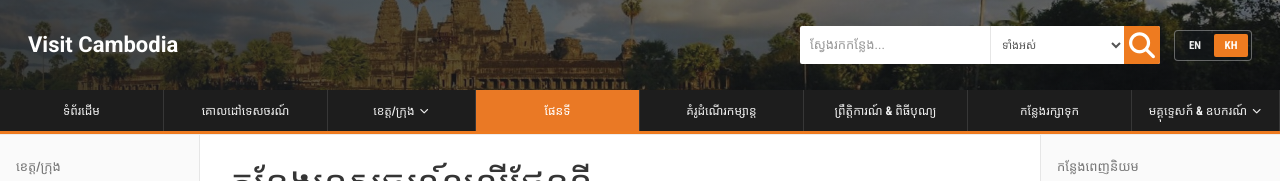
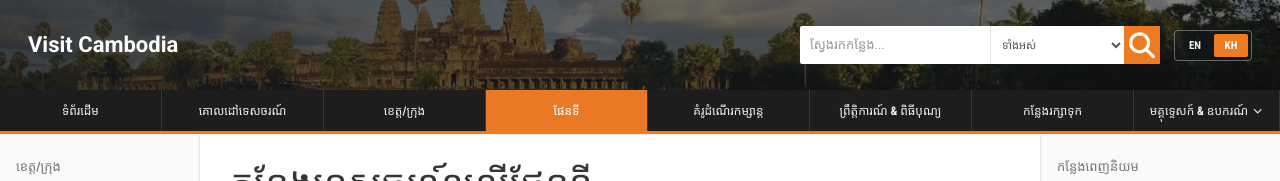
Before and after one commit to sinettork/visite-cambodia, a Next.js app: page /map in a window 1280 px wide. Shown: the top 181 px of the page. Built offline with nearby package versions, Linux system fonts and the light colour scheme; a web font is replaced by a local one.

Commit message:
Replace province dropdown with normal navigation link

```diff
--- a/components/Header.tsx
+++ b/components/Header.tsx
@@ -4,7 +4,6 @@ import Link from "next/link";
 import { usePathname, useSearchParams } from "next/navigation";
 import { useEffect, useRef, useState } from "react";
 import { T, type Lang } from "@/lib/i18n";
-import type { Province } from "@/lib/types/place";
 import { getStoredFavorites } from "./FavoriteButton";
 
 export default function Header({
@@ -12,17 +11,14 @@ export default function Header({
   q = "",
   type = "",
   active,
-  provinces,
 }: {
   lang: Lang;
   q?: string;
   type?: "" | "attraction" | "accommodation" | "restaurant";
   active?: string;
-  provinces: Province[];
 }) {
   const [open, setOpen] = useState(false);
   const [savedCount, setSavedCount] = useState<number>(0);
-  const provincesMenu = useRef<HTMLDetailsElement>(null);
   const guidesMenu = useRef<HTMLDetailsElement>(null);
   const pathname = usePathname();
   const searchParams = useSearchParams();
@@ -46,7 +42,6 @@ export default function Header({
 
   const closeAllMenus = () => {
     setOpen(false);
-    if (provincesMenu.current) provincesMenu.current.open = false;
     if (guidesMenu.current) guidesMenu.current.open = false;
   };
 
@@ -121,27 +116,15 @@ export default function Header({
           {t.destinations}
         </Link>
 
-        {/* 3. Provinces Dropdown */}
-        <details ref={provincesMenu} className={`nav-dropdown${isProvincesRoute ? " current" : ""}`}>
-          <summary aria-label={t.provinces} aria-current={isProvincesRoute ? "page" : undefined}>
-            {t.provinces} <i className="fa-solid fa-chevron-down" aria-hidden="true" style={{ fontSize: "0.75em", marginLeft: 4 }} />
-          </summary>
-          <div className="nav-dropdown-menu nav-dropdown-provinces-menu">
-            <div className="nav-dropdown-provinces-grid">
-              {provinces.map((province) => (
-                <Link
-                  key={province.slug}
-                  href={`/regions/${province.slug}?lang=${lang}`}
-                  onClick={closeAllMenus}
-                  className={active === province.slug ? "active-prov-link" : ""}
-                  aria-current={active === province.slug ? "page" : undefined}
-                >
-                  <span className="province-nav-name">{lang === "km" ? province.name_km : province.name_en}</span>
-                </Link>
-              ))}
-            </div>
-          </div>
-        </details>
+        {/* 3. Provinces */}
+        <Link
+          href={`/?lang=${lang}#province-list`}
+          onClick={closeAllMenus}
+          className={isProvincesRoute ? "current" : ""}
+          aria-current={isProvincesRoute ? "page" : undefined}
+        >
+          {t.provinces}
+        </Link>
 
         {/* 4. Map */}
         <Link
```
